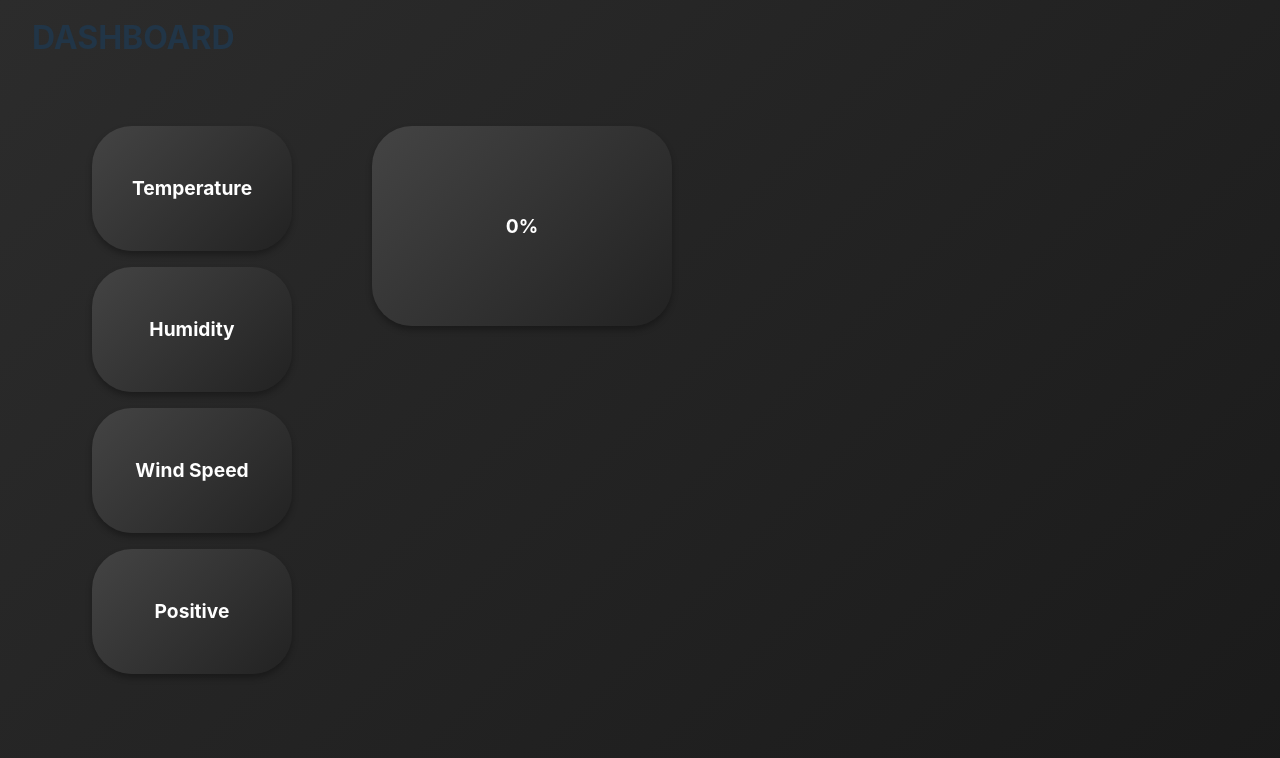
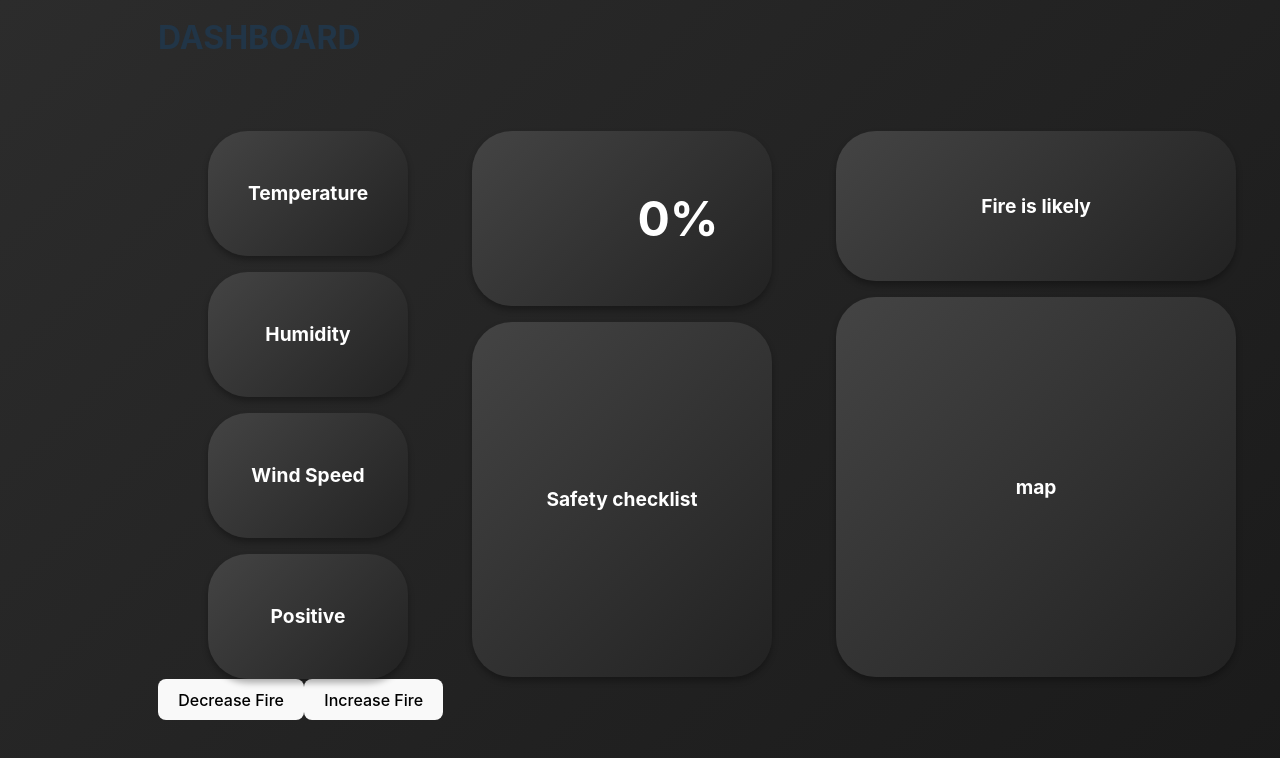
Before and after one commit to NoFlame-Dev/NoFlame-repo, a React (Vite) app in the folder Frontend/vite-project/: page / in a window 1280 px wide. Shown: the top 758 px of the page. Built offline with nearby package versions, Linux system fonts and the light colour scheme.

Commit message:
Fire animation

```diff
--- a/Frontend/vite-project/src/App.css
+++ b/Frontend/vite-project/src/App.css
@@ -1,12 +1,19 @@
 body {
   margin: 0;
   font-family: Inter, system-ui, Avenir, Helvetica, Arial, sans-serif;
-  background: linear-gradient(135deg, #2c2c2c, #1a1a1a); /* Dark gray gradient */
+  background: linear-gradient(135deg, #2c2c2c, #1a1a1a);
+  height: 100vh;
+  display: flex;
+
+  justify-content: space-evenly;
+  align-items: center;
 }
 
 .dashboard {
-  max-width: 1280px;
+  display: flex;
+  flex-direction: column;
   width: 100%;
+  height: 100%;
   padding: 2rem;
 }
 
@@ -25,26 +32,22 @@ body {
   display: flex;
   justify-content: space-between;
   align-items: flex-start;
-  gap: 1rem;
+  gap: 2rem;
+  margin-top: 5%;
 }
 
-.left-column {
+.left-column,
+.center-column,
+.right-column {
   display: flex;
   flex-direction: column;
   gap: 1rem;
-}
-
-.right-column {
-  display: flex;
-  justify-content: center;
-  align-items: center;
 }
 
 .rounded-box {
   /* must be changed later*/
   width: 200px;
   height: 125px;
-  margin-left: 10px;
   background: linear-gradient(135deg, #444, #222);
   color: #fff; /* text color */
   display: flex;
@@ -62,7 +65,7 @@ body {
 
 .fire-percentage {
   width: 300px;
-  height: 200px;
+  height: 175px;
   background: linear-gradient(135deg, #444, #222);
   color: #fff; /* text color */
   display: flex;
@@ -78,7 +81,66 @@ body {
   animation: fadeInOpacity 1s ease forwards;
 }
 
-.rounded-box:hover {
+.safety-list {
+  width: 300px;
+  height: 355px;
+  background: linear-gradient(135deg, #444, #222);
+  color: #fff; /* text color */
+  display: flex;
+  justify-content: center;
+  align-items: center;
+  border-radius: 40px;
+  box-shadow: 0 4px 6px rgba(0, 0, 0, 0.3);
+  font-size: 1.2rem;
+  font-weight: bold;
+  cursor: pointer;
+  transition: transform 0.3s, box-shadow 0.3s;
+
+  animation: fadeInOpacity 1s ease forwards;
+}
+
+.fire-likely {
+  width: 400px;
+  height: 150px;
+  background: linear-gradient(135deg, #444, #222);
+  color: #fff; /* text color */
+  display: flex;
+  justify-content: center;
+  align-items: center;
+  border-radius: 40px;
+  box-shadow: 0 4px 6px rgba(0, 0, 0, 0.3);
+  font-size: 1.2rem;
+  font-weight: bold;
+  cursor: pointer;
+  transition: transform 0.3s, box-shadow 0.3s;
+
+  animation: fadeInOpacity 1s ease forwards;
+}
+
+.map {
+  width: 400px;
+  height: 380px;
+  background: linear-gradient(135deg, #444, #222);
+  color: #fff; /* text color */
+  display: flex;
+  justify-content: center;
+  align-items: center;
+  border-radius: 40px;
+  box-shadow: 0 4px 6px rgba(0, 0, 0, 0.3);
+  font-size: 1.2rem;
+  font-weight: bold;
+  cursor: pointer;
+  transition: transform 0.3s, box-shadow 0.3s;
+
+  animation: fadeInOpacity 1s ease forwards;
+}
+
+
+.rounded-box:hover,
+.fire-percentage:hover,
+.safety-list:hover,
+.fire-likely:hover,
+.map:hover {
   transform: translateY(-3px);
   box-shadow: 0 6px 12px rgba(0, 0, 0, 0.4);
 }
@@ -117,3 +179,23 @@ body {
     font-size: 1rem;
   }
 }
+
+.fire-percentage {
+  position: relative;
+  display: flex;
+  align-items: center;
+  justify-content: center;
+  overflow: hidden;
+  font-size: 3rem;
+}
+
+.fire-container {
+  position: absolute;
+  top: 35px;
+  left: 35px;
+  z-index: 1;
+}
+
+.percentage-text {
+  margin-left: 7rem;
+}
--- a/Frontend/vite-project/src/App.jsx
+++ b/Frontend/vite-project/src/App.jsx
@@ -2,9 +2,21 @@ import { useState } from 'react'
 import reactLogo from './assets/react.svg'
 import viteLogo from '/vite.svg'
 import './App.css'
+import Fire from "./Fire";
 
 function App() {
-  const [count, setCount] = useState(0)
+  const [firePercentage, setFirePercentage] = useState(0)
+  const HandleIncrease = () => {
+    if (firePercentage < 100) {
+      setFirePercentage(firePercentage + 10);
+    }
+  };
+
+  const HandleDecrease = () => {
+    if (firePercentage > 0) {
+      setFirePercentage(firePercentage - 10);
+    }
+  };
 
   return (
     <div className='dashboard'>
@@ -21,36 +33,36 @@ function App() {
         </div>
 
         <div className="center-column">
-          <div className='fire-percentage'> 0% </div>
+          <div className="fire-percentage">
+            {firePercentage > 0 && (
+              <div
+                className="fire-container"
+                style={{
+                  transform: `scale(${firePercentage/100})`,
+                }}
+              >
+                <Fire />
+              </div>
+            )}
+            <div className="percentage-text">{firePercentage}%</div>
+          </div>
+          <div className="safety-list">Safety checklist</div>
+        </div>
+
+        <div className="right-column">
+          <div className="fire-likely"> Fire is likely </div>
+          <div className="map"> map </div>
         </div>
       </div>
 
+      {/* Buttons to control fire intensity */}
+      <div className="controls">
+        <button onClick={HandleDecrease}>Decrease Fire</button>
+        <button onClick={HandleIncrease}>Increase Fire</button>
+      </div>
 
     </div>
-
-    // <>
-    //   <div>
-    //     <a href="https://vite.dev" target="_blank">
-    //       <img src={viteLogo} className="logo" alt="Vite logo" />
-    //     </a>
-    //     <a href="https://react.dev" target="_blank">
-    //       <img src={reactLogo} className="logo react" alt="React logo" />
-    //     </a>
-    //   </div>
-    //   <h1>Vite + React</h1>
-    //   <div className="card">
-    //     <button onClick={() => setCount((count) => count + 1)}>
-    //       count is {count}
-    //     </button>
-    //     <p>
-    //       Edit <code>src/App.jsx</code> and save to test HMR
-    //     </p>
-    //   </div>
-    //   <p className="read-the-docs">
-    //     Click on the Vite and React logos to learn more
-    //   </p>
-    // </>
-  )
+  );
 }
 
 export default App
--- /dev/null
+++ b/Frontend/vite-project/src/Fire.css
@@ -0,0 +1,68 @@
+.fire {
+    position: relative;
+    width: 50px;
+    height: 100px;
+    margin: 0 auto;
+}
+
+.flame {
+  position: absolute;
+  bottom: 0;
+  width: 80px;
+  height: 80px;
+  background: radial-gradient(circle, rgba(255,165,0,1) 0%, rgba(255,69,0,1) 100%);
+  border-radius: 50%;
+  animation: flame-animation 1s infinite ease-in-out;
+  transform-origin: center bottom;
+}
+
+.flame1 {
+  left: 10px;
+  animation-delay: 0s;
+}
+
+.flame2 {
+  left: 5px;
+  animation-delay: 0.2s;
+  width: 50px;
+  height: 50px;
+}
+
+.flame3 {
+  left: 20px;
+  animation-delay: 0.4s;
+  width: 40px;
+  height: 40px;
+}
+
+.flame4 {
+  left: 15px;
+  animation-delay: 0.6s;
+  width: 30px;
+  height: 30px;
+}
+
+.base {
+  position: absolute;
+  bottom: 0;
+  left: 12.5px;
+  width: 25px;
+  height: 15px;
+  background: #222;
+  border-radius: 50%;
+}
+
+@keyframes flame-animation {
+  0% {
+    transform: scaleY(1) translateY(0);
+    opacity: 1;
+  }
+  50% {
+    transform: scaleY(1.2) translateY(-15px);
+    opacity: 0.8;
+  }
+  100% {
+    transform: scaleY(0.8) translateY(-25px);
+    opacity: 0;
+  }
+}
--- /dev/null
+++ b/Frontend/vite-project/src/Fire.jsx
@@ -0,0 +1,16 @@
+import React from "react";
+import "./Fire.css";
+
+const Fire = () => {
+    return (
+        <div className="fire">
+            <div className="flame flame1"></div>
+            <div className="flame flame2"></div>
+            <div className="flame flame3"></div>
+            <div className="flame flame4"></div>
+            <div className="base"></div>
+        </div>
+    );
+};
+
+export default Fire;
```
